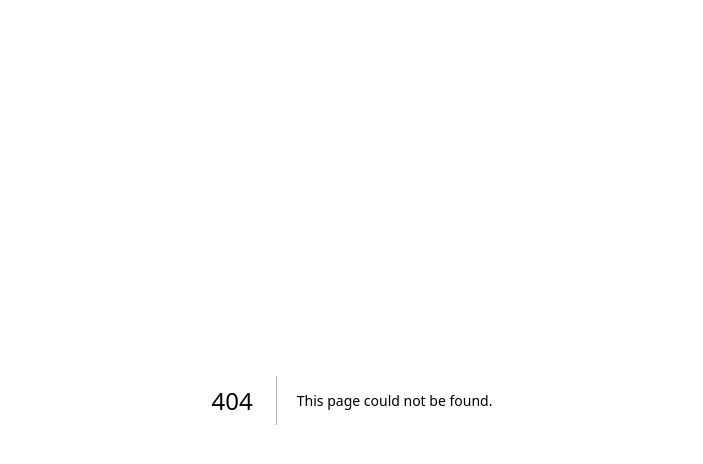
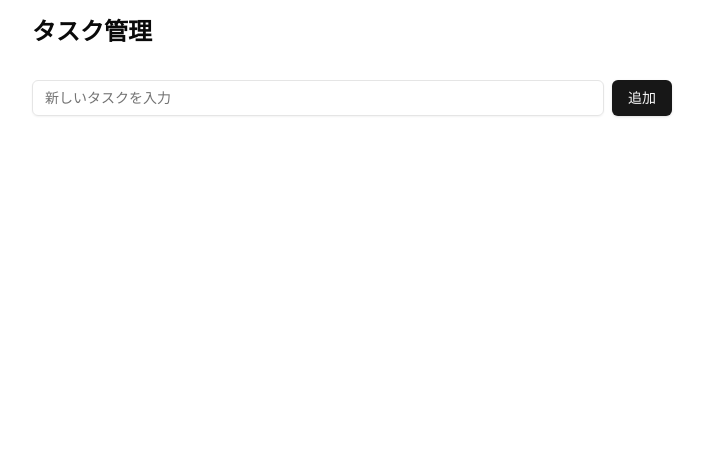
Before and after one commit to ushiromuki/nextjs-app, a Next.js app: page /task-tools in a window 1280 px wide. Before the commit this address had no page. Shown: the top 464 px of the page, without its empty margins (288-991 px from the left). Built offline with nearby package versions, Linux system fonts and the light colour scheme.

Commit message:
タスク管理ページ追加

```diff
--- /dev/null
+++ b/src/app/task-tools/page.tsx
@@ -0,0 +1,78 @@
+"use client";
+
+import { useState } from "react";
+import { Button } from "@/components/ui/button";
+import { Input } from "@/components/ui/input";
+import { Card } from "@/components/ui/card";
+import { Trash2 } from "lucide-react";
+
+interface Task {
+  id: string;
+  text: string;
+  completed: boolean;
+}
+
+export default function Home() {
+  const [tasks, setTasks] = useState<Task[]>([]);
+  const [newTask, setNewTask] = useState("");
+
+  const addTask = () => {
+    if (!newTask.trim()) return;
+    const task: Task = {
+      id: Date.now().toString(),
+      text: newTask,
+      completed: false,
+    };
+    setTasks([...tasks, task]);
+    setNewTask("");
+  };
+
+  const toggleTask = (id: string) => {
+    setTasks(
+      tasks.map((task) => (task.id === id ? { ...task, completed: !task.completed } : task)),
+    );
+  };
+
+  const deleteTask = (id: string) => {
+    setTasks(tasks.filter((task) => task.id !== id));
+  };
+
+  return (
+    <main className="container mx-auto max-w-2xl p-4">
+      <h1 className="mb-8 text-2xl font-bold">タスク管理</h1>
+
+      <div className="mb-8 flex gap-2">
+        <Input
+          value={newTask}
+          onChange={(e) => setNewTask(e.target.value)}
+          placeholder="新しいタスクを入力"
+          onKeyDown={(e) => e.key === "Enter" && addTask()}
+        />
+        <Button onClick={addTask}>追加</Button>
+      </div>
+
+      <div className="space-y-2">
+        {tasks.map((task) => (
+          <Card key={task.id} className="p-4">
+            <div className="flex items-center justify-between">
+              <div className="flex items-center gap-2">
+                <input
+                  type="checkbox"
+                  checked={task.completed}
+                  onChange={() => toggleTask(task.id)}
+                  className="size-4"
+                />
+                <span className={task.completed ? "text-gray-500 line-through" : ""}>
+                  {task.text}
+                </span>
+              </div>
+              <Button variant="ghost" size="icon" onClick={() => deleteTask(task.id)}>
+                <Trash2 className="size-4" />
+              </Button>
+            </div>
+          </Card>
+        ))}
+      </div>
+    </main>
+  );
+}
--- /dev/null
+++ b/src/components/ui/input.tsx
@@ -0,0 +1,25 @@
+import * as React from "react"
+
+import { cn } from "@/lib/utils"
+
+export interface InputProps
+  extends React.InputHTMLAttributes<HTMLInputElement> {}
+
+const Input = React.forwardRef<HTMLInputElement, InputProps>(
+  ({ className, type, ...props }, ref) => {
+    return (
+      <input
+        type={type}
+        className={cn(
+          "flex h-9 w-full rounded-md border border-input bg-transparent px-3 py-1 text-sm shadow-sm transition-colors file:border-0 file:bg-transparent file:text-sm file:font-medium file:text-foreground placeholder:text-muted-foreground focus-visible:outline-none focus-visible:ring-1 focus-visible:ring-ring disabled:cursor-not-allowed disabled:opacity-50",
+          className
+        )}
+        ref={ref}
+        {...props}
+      />
+    )
+  }
+)
+Input.displayName = "Input"
+
+export { Input }
```
